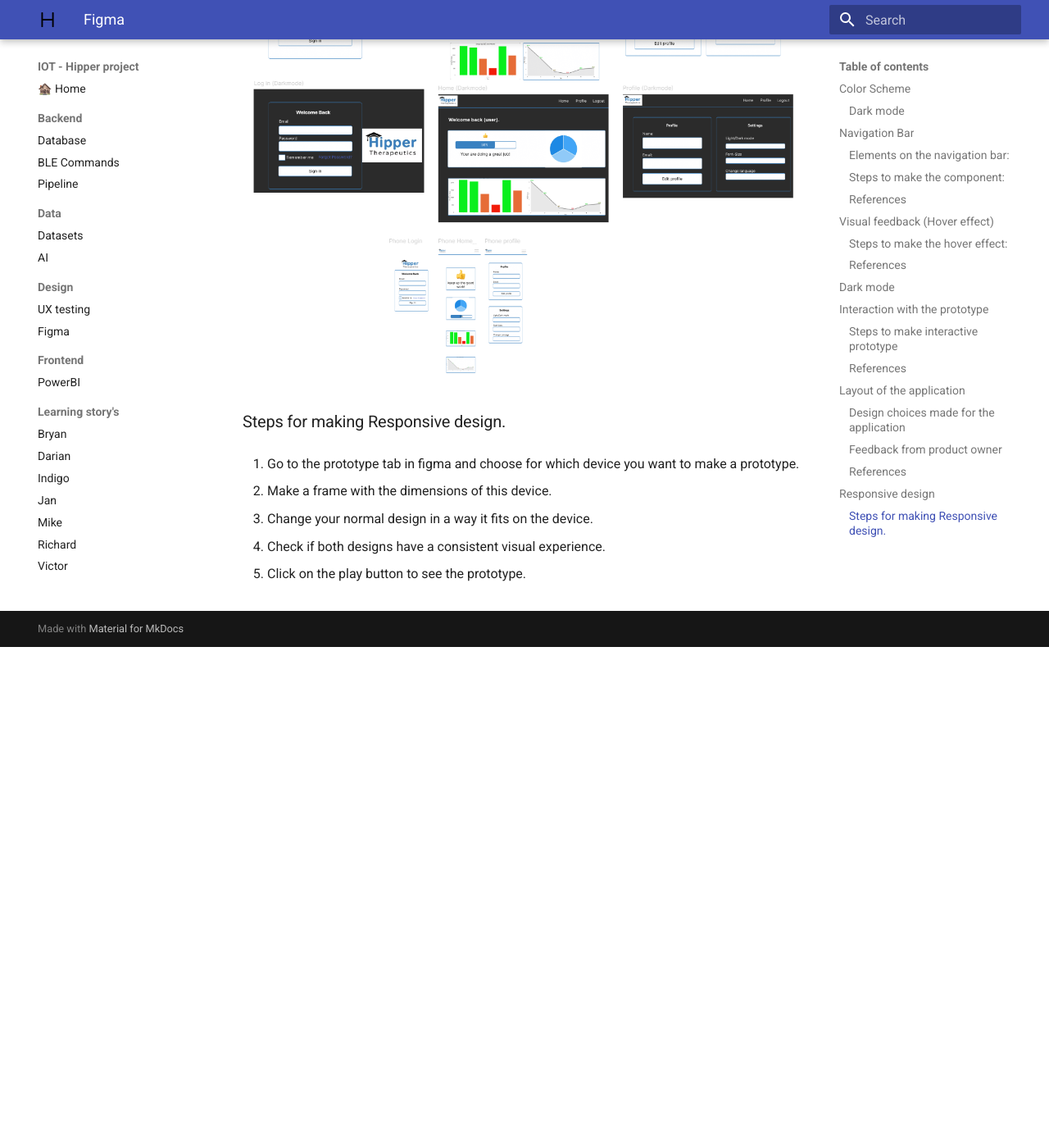
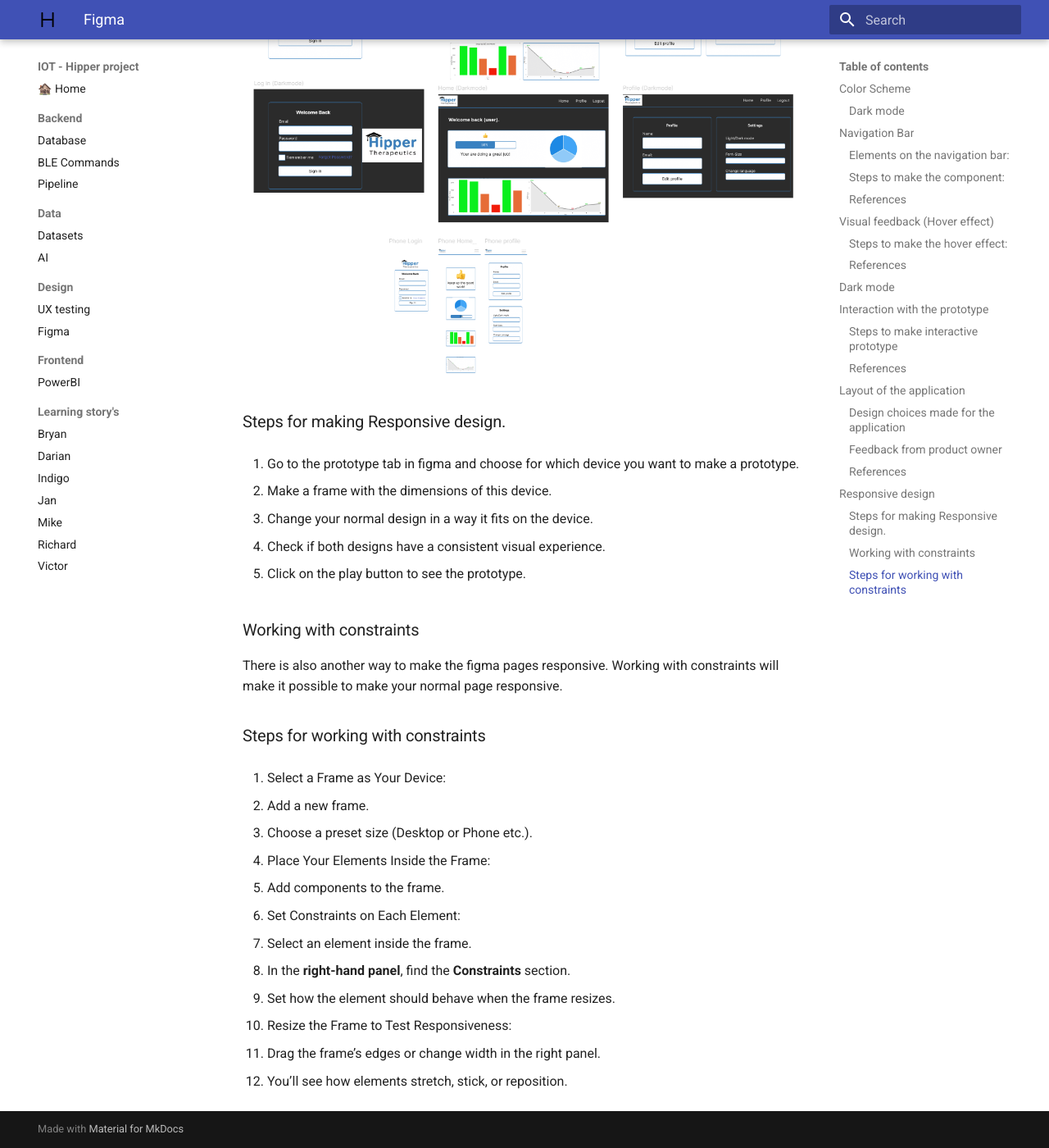
Before and after one commit to Vic-Warden/Digital-Life-Hipper-Monitoring, an MkDocs documentation site: the page built from docs/design/figma.md, in a window 1280 px wide and 1400 px high, scrolled down 7358 px. Shown: the whole window at 82% size. Built offline with MkDocs 1.6.1 and Material for MkDocs 9.7.7, drawn with Linux system fonts in a browser that asks for light colours; before the commit the page ends 8147 px from its top, so only the background shows below that.

Commit message:
docs: Steps for working with constraints.

```diff
--- a/docs/design/figma.md
+++ b/docs/design/figma.md
@@ -165,3 +165,28 @@
 4. Check if both designs have a consistent visual experience.
 
 5. Click on the play button to see the prototype.
+
+### Working with constraints
+There is also another way to make the figma pages responsive. Working with constraints will make it possible to make your normal page responsive.
+
+### Steps for working with constraints
+
+1. Select a Frame as Your Device:
+
+- Add a new frame.
+- Choose a preset size (Desktop or Phone etc.).
+
+2. Place Your Elements Inside the Frame:
+
+- Add components to the frame.
+
+3. Set Constraints on Each Element:
+
+- Select an element inside the frame.
+- In the **right-hand panel**, find the **Constraints** section.
+- Set how the element should behave when the frame resizes.
+
+4. Resize the Frame to Test Responsiveness:
+
+- Drag the frame’s edges or change width in the right panel.
+- You’ll see how elements stretch, stick, or reposition.
```
